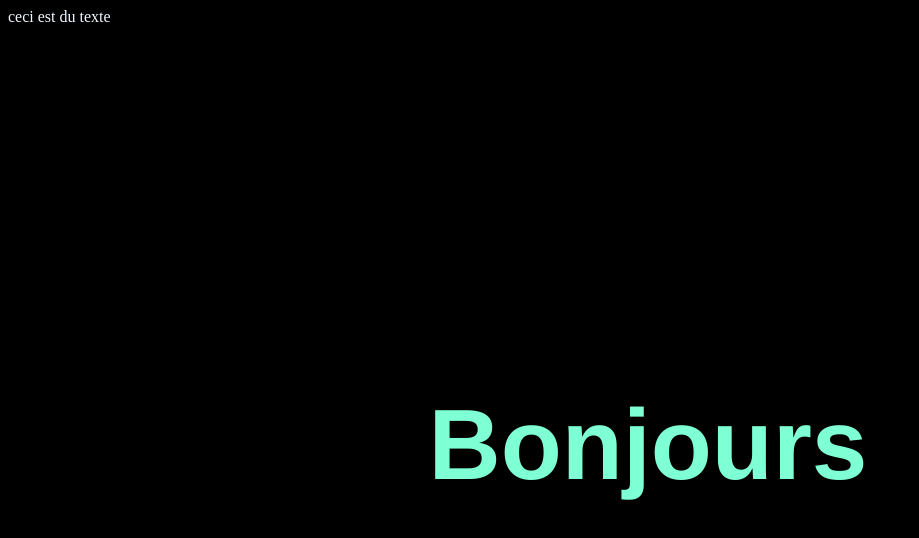
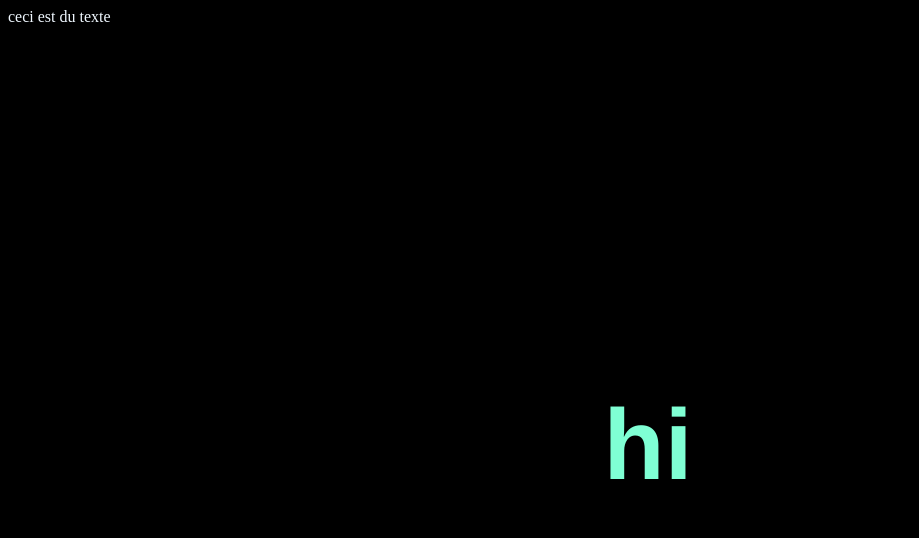
Before and after one commit to Acide-pixel/test, a plain HTML site: page index.html in a window 1280 px wide. Shown: the whole page, without its empty margins (0-919 px from the left). Drawn offline with Linux system fonts and the light colour scheme.

Commit message:
Bonjour -> hi

```diff
--- a/index.html
+++ b/index.html
@@ -19,7 +19,7 @@
     }
     </style>
     <body>
-        <h1>Bonjours</h1>
+        <h1>hi</h1>
         ceci est du texte
     </body>
 </html>
```
